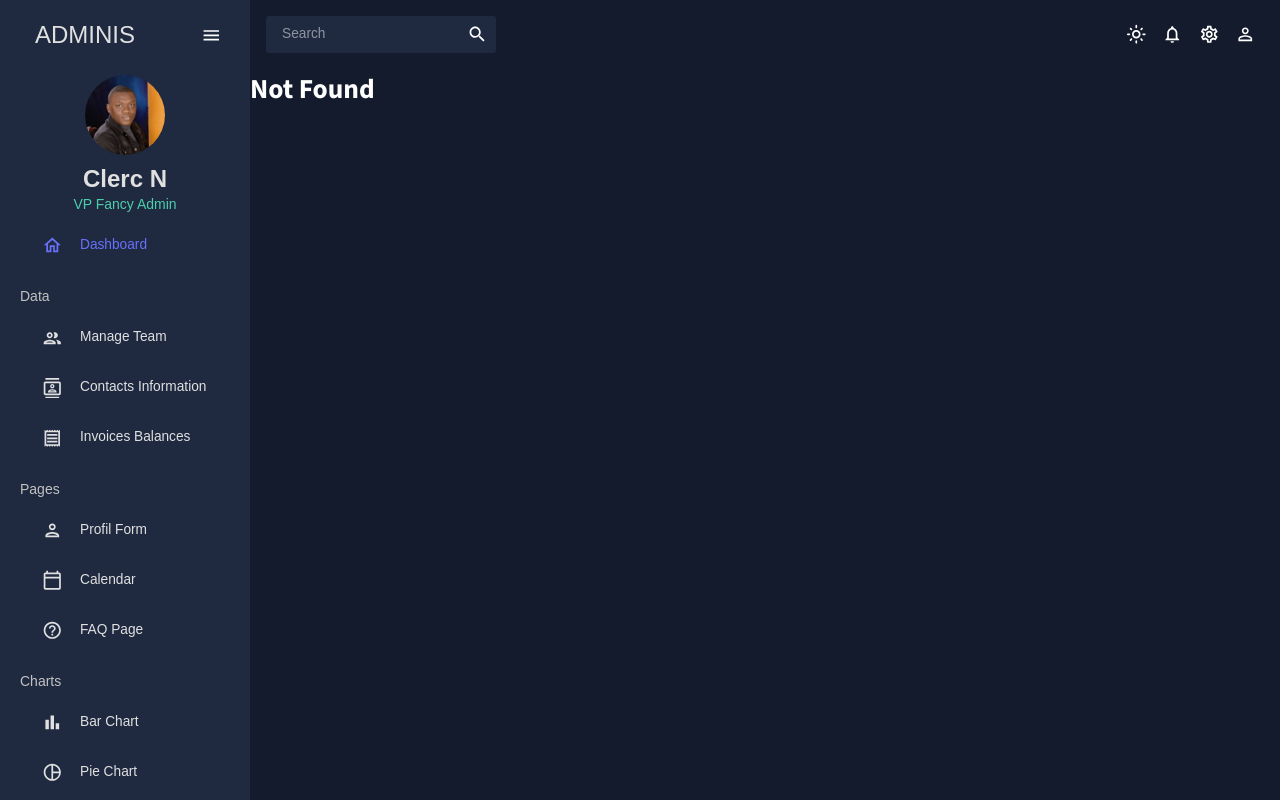
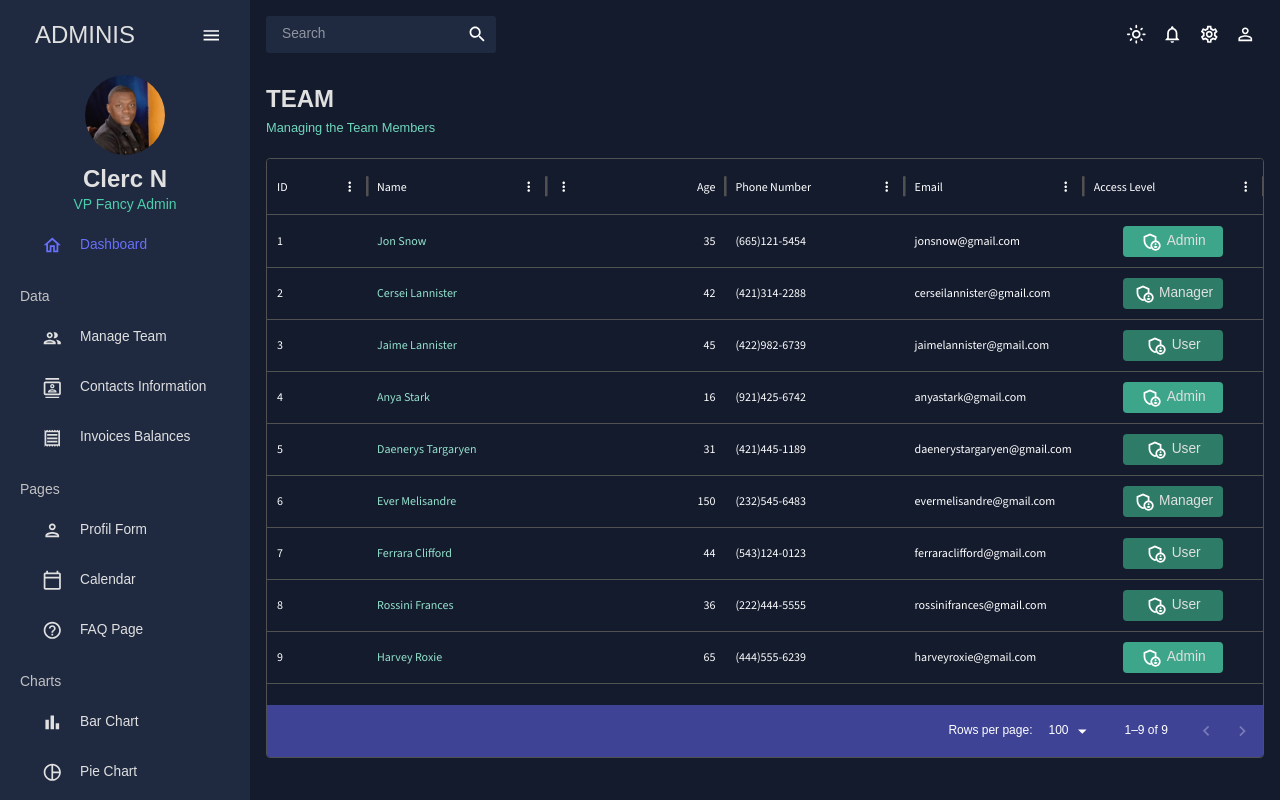
Before and after one commit to ncn17/ncn-react-admin, a React (Vite) app: page /team in a window 1280 px wide. Before the commit this address had no page. Built offline with nearby package versions, Linux system fonts and the light colour scheme.

Commit message:
add team page

```diff
--- a/src/App.tsx
+++ b/src/App.tsx
@@ -6,6 +6,7 @@ import NotFound from './pages/NotFound';
 import Topbar from './pages/global/Topbar';
 import Dashboard from './pages/dashboard';
 import SidebarMenu from './pages/global/SidebarMenu';
+import { Team } from './pages/team';
 
 /**
  * Build a custom App Wrapped
@@ -20,6 +21,7 @@ export function App() {
         <Topbar />
         <Routes>
           <Route path="/" element={<Dashboard />} />
+          <Route path="/team" element={<Team />} />
           <Route path="*" element={<NotFound />} />
         </Routes>
       </main>
--- a/src/components/header/index.tsx
+++ b/src/components/header/index.tsx
@@ -12,12 +12,7 @@ export const Header = ({ title, subTitle, option }: HeaderType) => {
   const colors = tokens(theme.palette.mode);
 
   return (
-    <Box
-      display="flex"
-      justifyContent="space-between"
-      alignItems="center"
-      m={2}
-    >
+    <Box display="flex" justifyContent="space-between" alignItems="center">
       <Box>
         <Typography
           variant="h3"
--- a/src/pages/dashboard/index.tsx
+++ b/src/pages/dashboard/index.tsx
@@ -1,4 +1,4 @@
-import { Button, useTheme } from '@mui/material';
+import { Box, Button, useTheme } from '@mui/material';
 import { Download } from '@mui/icons-material';
 import { Header } from '../../components/header';
 import { tokens } from '../../theme';
@@ -8,7 +8,7 @@ export default function DashBoard() {
   const colors = tokens(theme.palette.mode);
 
   return (
-    <div>
+    <Box m={2}>
       <Header
         title="Dashbord"
         subTitle="Welcome to your dashboard"
@@ -27,6 +27,6 @@ export default function DashBoard() {
         }
       />
       dashboard
-    </div>
+    </Box>
   );
 }
--- a/src/pages/global/SidebarMenu.tsx
+++ b/src/pages/global/SidebarMenu.tsx
@@ -153,7 +153,7 @@ export default function SidebarMenu() {
         <SectionTitle title="Data" />
         <Item
           title="Manage Team"
-          to="/teams"
+          to="/team"
           selected={selected}
           icon={<PeopleOutlined />}
           setSelected={setSelected}
--- /dev/null
+++ b/src/pages/team/index.tsx
@@ -0,0 +1,112 @@
+import { Box, Typography, useTheme } from '@mui/material';
+import { DataGrid, GridColDef } from '@mui/x-data-grid';
+import AdminPanelSettingsOutlined from '@mui/icons-material/AdminPanelSettingsOutlined';
+import LockOpenOutlined from '@mui/icons-material/LockOpenOutlined';
+import SecurityOutlined from '@mui/icons-material/SecurityOutlined';
+
+import { tokens } from '../../theme';
+import { mockDataTeam } from '../../data/mockData';
+import { Header } from '../../components/header';
+
+export const Team = () => {
+  const theme = useTheme();
+  const colors = tokens(theme.palette.mode);
+
+  const getAccessBgColor = (access: string) => {
+    switch (access) {
+      case 'admin':
+        return colors.greenAccent[600];
+      case 'manager':
+        return colors.greenAccent[700];
+      default:
+        return colors.greenAccent[700];
+    }
+  };
+
+  const columns: GridColDef<(typeof mockDataTeam)[number]>[] = [
+    { field: 'id', headerName: 'ID' },
+    {
+      field: 'name',
+      headerName: 'Name',
+      flex: 1,
+      cellClassName: 'name-column--cell',
+    },
+    {
+      field: 'age',
+      headerName: 'Age',
+      type: 'number',
+      flex: 1,
+    },
+    {
+      field: 'phone',
+      headerName: 'Phone Number',
+      type: 'string',
+      flex: 1,
+    },
+    {
+      field: 'email',
+      headerName: 'Email',
+      type: 'string',
+      flex: 1,
+    },
+    {
+      field: 'access',
+      headerName: 'Access Level',
+      type: 'custom',
+      flex: 1,
+      display: 'flex',
+      renderCell: ({ row: { access } }) => {
+        return (
+          <Box
+            display="flex"
+            alignItems="center"
+            justifyContent="center"
+            alignContent="center"
+            width="100px"
+            margin="0 auto"
+            padding="5px"
+            bgcolor={getAccessBgColor(access)}
+            borderRadius="4px"
+          >
+            <AdminPanelSettingsOutlined />
+            <Typography
+              textTransform="capitalize"
+              color={colors.grey[100]}
+              sx={{ ml: '5px' }}
+            >
+              {access}
+            </Typography>
+          </Box>
+        );
+      },
+    },
+  ];
+
+  return (
+    <Box m={2}>
+      <Header title="team" subTitle="Managing the Team Members" />
+      <Box
+        mt="20px"
+        height="75vh"
+        sx={{
+          '& .name-column--cell': {
+            color: colors.greenAccent[300],
+          },
+          '& .MuiDataGrid-footerContainer': {
+            borderTop: 'none',
+            backgroundColor: colors.blueAccent[700],
+          },
+          '& .MuiCheckbox-root': {
+            color: `${colors.greenAccent[200]} !important`,
+          },
+        }}
+      >
+        <DataGrid
+          rows={mockDataTeam}
+          columns={columns}
+          checkboxSelection={false}
+        />
+      </Box>
+    </Box>
+  );
+};
```
Also changed, not shown: src/data/mockData.tsx (renamed from src/data/mockData.js).
